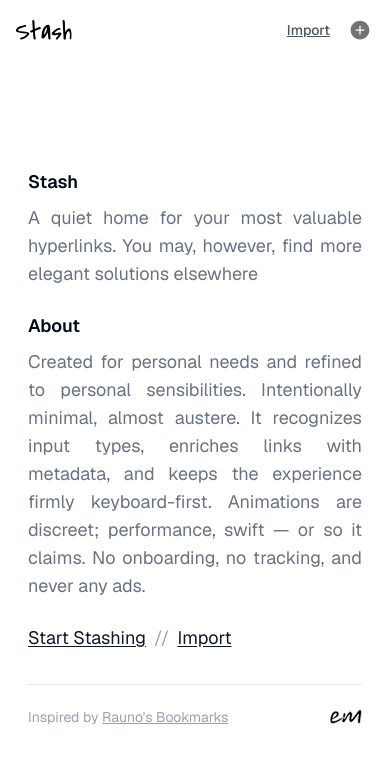
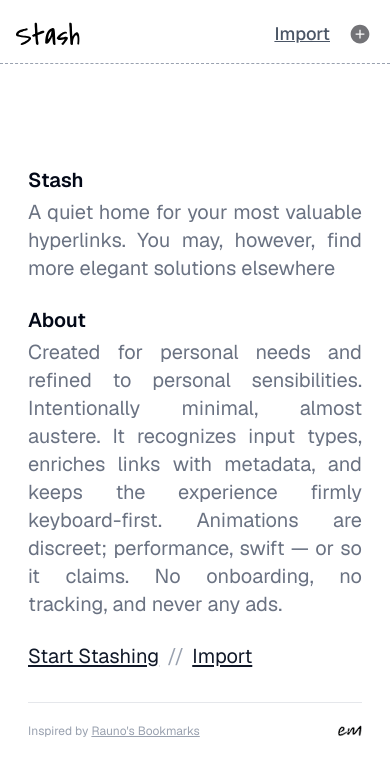
Before and after one commit to eeshm/bkmrs, a React (Vite) app: page / in a window 390 px wide. Shown: the top 776 px of the page. Built offline with nearby package versions, Linux system fonts and the light colour scheme.

Commit message:
add border in header

```diff
--- a/src/components/DashboardHeader.tsx
+++ b/src/components/DashboardHeader.tsx
@@ -4,6 +4,7 @@ import { Button } from '@/components/ui/button';
 import { TrashIcon123, StashLogo, EditIcon, PlusIcon } from '@/icons/logo';
 import { cn } from '@/lib/utils';
 import { motion, AnimatePresence } from "motion/react";
+import { Input } from './ui/input';
 
 interface DashboardHeaderProps {
   bookmarksCount: number;
@@ -31,10 +32,10 @@ export function DashboardHeader({
   const [showSearchBar, setShowSearchBar] = useState(false);
   return (
     <header className="">
-      <div className="mx-auto max-w-[1500px] px-4 h-14 sm:h-16">
+      <div className="mx-auto max-w-[1500px] px-4 h-16 sm:h-16  border-b border-gray-400 border-dashed">
         <div className="flex items-center pt-1 sm:pt-2 justify-between h-full">
           <div className="flex">
-            <StashLogo className="size-14 sm:size-12" />
+            <StashLogo className="size-16 sm:size-12" />
           </div>
 
           <div className="flex items-center justify-center h-full">
@@ -51,15 +52,13 @@ export function DashboardHeader({
                         transition={{ duration: 0.5 }}
                         className="relative h-full flex items-center overflow-hidden rounded-md shadow-[0_4px_8px_rgba(0,0,0,0.2)]"
                       >
-                        <input
+                        <Input
                           type="text"
                           placeholder="Search..."
                           value={searchQuery}
                           onChange={(e) => onSearchChange(e.target.value)}
                           autoFocus
-                          className={cn("p-2 sm:p-4 placeholder:text-gray-600 font-sans pr-2 text-xs sm:text-sm bg-white border-0 h-full w-40 sm:w-56",
-                            "focus-visible:outline-none focus-visible:ring-0"
-                          )}
+                          className="flex-1 rounded-lg  placeholder:text-gray-500 text-base border-gray-200 focus:ring-2 focus:ring-gray-400"
                         />
                         {searchQuery && (
                           <button
@@ -86,7 +85,7 @@ export function DashboardHeader({
                 <Button
                   onClick={onImportClick}
                   size="sm"
-                  className="px-2 sm:px-4 h-8 sm:h-10 rounded-lg text-sm sm:text-xs hover:bg-gray-300/50 underline text-gray-600 cursor-pointer"
+                  className="px-2 sm:px-4 h-8 sm:h-10 rounded-lg text-lg sm:text-xs hover:bg-gray-300/50 underline text-gray-600 cursor-pointer"
                 >
                   Import
                 </Button>
--- a/src/components/EmptyState.tsx
+++ b/src/components/EmptyState.tsx
@@ -8,7 +8,7 @@ interface EmptyStateProps {
 export function EmptyState({ onAddClick, onImportClick }: EmptyStateProps) {
   return (
     <div className="flex justify-center items-center h-full">
-      <div className=" p-4 sm:p-3 max-w-lg mx-auto text-lg sm:text-[15px]  text-justify font-geist space-y-2 sm:space-y-1.5">
+      <div className=" p-4 sm:p-3 max-w-lg mx-auto text-xl sm:text-[15px]  text-justify font-geist space-y-1 sm:space-y-1.5">
         <BlurFade delay={0.2}>
         <h2 className="font-semibold ">
           Stash
@@ -51,7 +51,7 @@ export function EmptyState({ onAddClick, onImportClick }: EmptyStateProps) {
         </div>
         </BlurFade>
         <BlurFade delay={0.6} >
-        <p className="text-gray-400   text-sm sm:text-xs mt-8 pt-4 border-t border-gray-200  flex items-center justify-between">
+        <p className="text-gray-400   text-xs sm:text-xs mt-8 pt-4 border-t border-gray-200  flex items-center justify-between">
           <span>
             Inspired by{' '}
             <a
@@ -69,7 +69,7 @@ export function EmptyState({ onAddClick, onImportClick }: EmptyStateProps) {
             rel="noopener noreferrer"
             className="hover:opacity-70 duration-300 transition-opacity cursor-pointer"
           >
-            <EmLogoIcon className='size-8 sm:size-6 stroke-gray-100 '/>
+            <EmLogoIcon className='size-6 sm:size-6 stroke-gray-100 '/>
           </a>
         </p>
         </BlurFade>
--- a/src/components/ImportPrompt.tsx
+++ b/src/components/ImportPrompt.tsx
@@ -57,7 +57,7 @@ export function ImportPrompt({ onImportComplete, onBack, onSkip }: ImportPromptP
         <div className="mx-auto max-w-[1500px] px-4 sm:px-4 h-14 sm:h-16">
           <div className="flex items-center pt-1 sm:pt-2 justify-between h-full">
             <div className="flex">
-            <StashLogo className="size-14 sm:size-12" />
+            <StashLogo className="size-16 sm:size-12" />
             </div>
             <button
               onClick={onBack}
```
